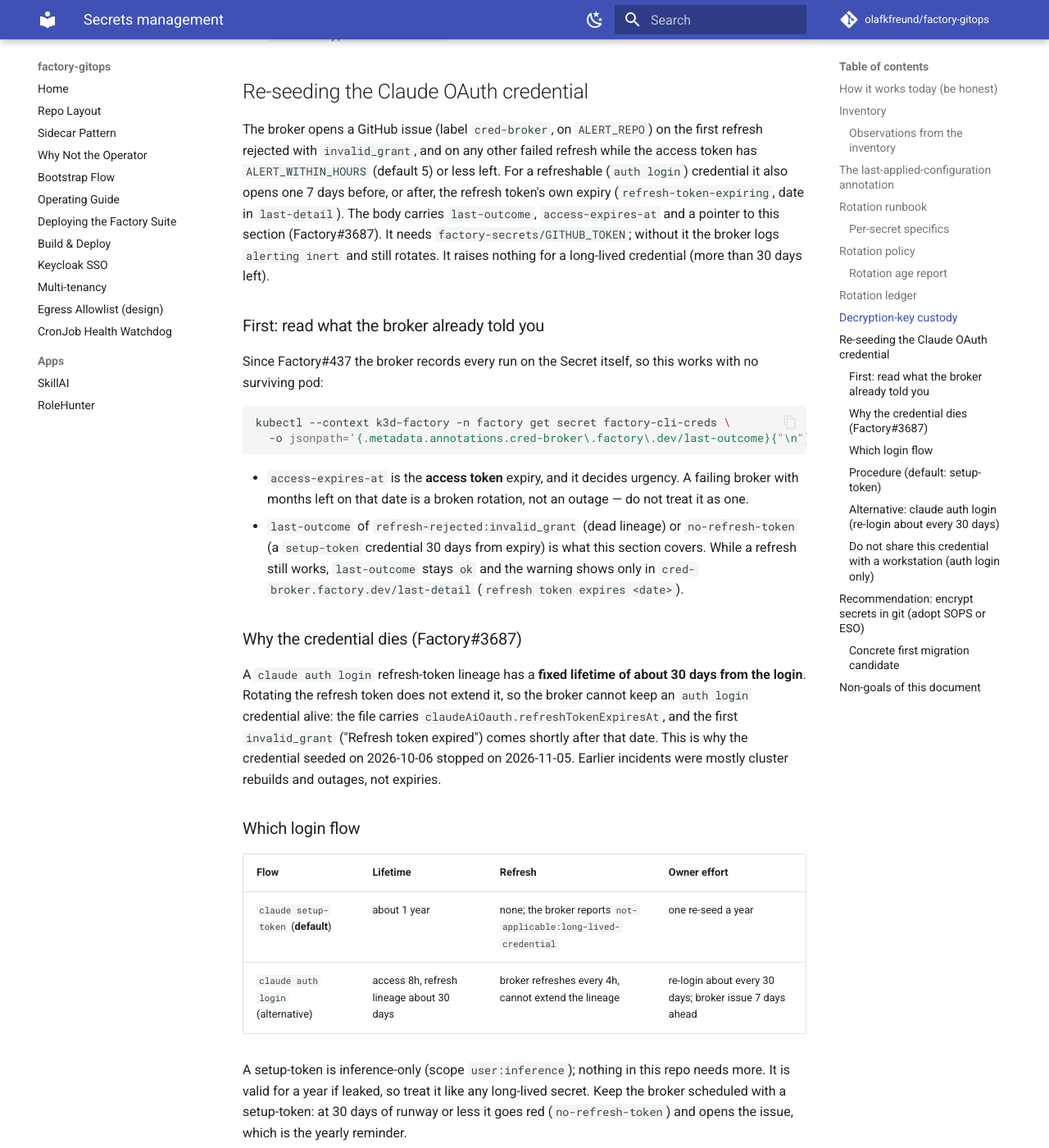
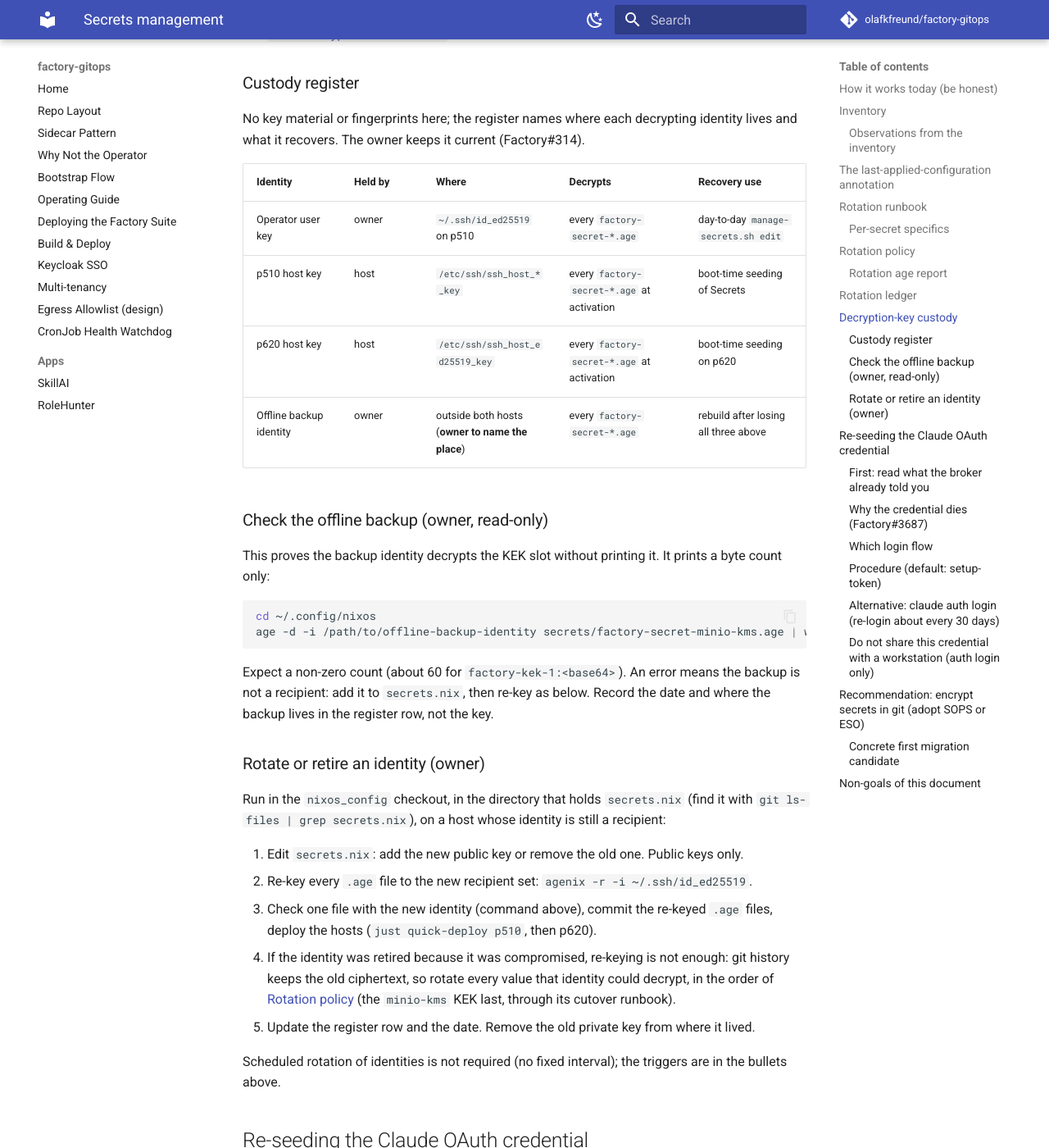
Before and after one commit to olafkfreund/factory-gitops, an MkDocs documentation site: the page built from docs/secrets-management.md, in a window 1280 px wide and 1400 px high, scrolled down 10889 px. Shown: the whole window at 82% size. Built offline with MkDocs 1.6.1 and Material for MkDocs 9.7.7, drawn with Linux system fonts in a browser that asks for light colours; comment, search, counter and statistics services are not loaded.

Commit message:
feat(encryption): SSE-S3 audit script, custody register, KES decision, LUKS host fix (Factory#314) (#346)
* feat(encryption): SSE-S3 audit script, key custody register, KES decision, LUKS host fix (Factory#314)

Plan step 1-3 of Factory 2026-11-16-314-encryption-custody-sse-audit. Docs and an offline stdin-only script; no cluster change.

Co-Authored-By: Claude Opus 5.5 <noreply@anthropic.com>
Claude-Session: https://claude.ai/code/session_01WtDyDqabJ8SR4gD3ubwYx1

* docs(encryption): fail the SSE audit loop on any bucket, correct version export wording (Factory#314)

Co-Authored-By: Claude Opus 5.5 <noreply@anthropic.com>
Claude-Session: https://claude.ai/code/session_01WtDyDqabJ8SR4gD3ubwYx1

---------

Co-authored-by: Claude Opus 5.5 <noreply@anthropic.com>

````diff
--- a/docs/encryption-at-rest.md
+++ b/docs/encryption-at-rest.md
@@ -21,7 +21,7 @@ re-verify, with its own date.
 | Node disk | No LUKS. | Record: owner host check 2026-10-24 (p620, `/mnt/code/k3d/storage` on `/dev/sdb1` ext4). |
 | Application-level keys | `KMS_FERNET_KEY` (aifactory), `CFACTORY_CREDENTIAL_KEY` (cfactory) documented; not checked live. | Repo: rotation policy in `docs/secrets-management.md`. |
 | FIPS 140 | Nothing asserted. Owner decision. | Record: Factory#314 scopes it to FedRAMP. |
-| KES / external KMS | Not deployed. MinIO uses its built-in static single-key mode. | Repo: MinIO manifest. |
+| KES / external KMS | Not deployed; decision to stay on the static key recorded 2026-11-16. | Repo: MinIO manifest; decision record below. |
 
 **Limit.** While etcd and the disk are unencrypted, the KEK is on the same
 host as the ciphertext. SSE protects a copied bucket or PVC blob, not a seized
@@ -51,12 +51,25 @@ kubectl get node -o jsonpath='{.items[*].metadata.annotations.k3s\.io/node-args}
   record (see "KEK compromise" below).
 - Confirm an offline backup of a decrypting agenix identity.
 - Confirm which host runs the secret bootstrap.
-- Check existing objects: a full enumeration with
-  `mc stat --versions --recursive --json` over each bucket, delete markers
-  excluded. Every entry must show SSE-S3.
+- Check existing objects with `scripts/minio-sse-audit.py`, once per bucket.
+  It only reads stdin, skips delete markers and fails closed (exit 1 for any
+  object that is not SSE-S3, exit 2 for empty, truncated or errored input).
+  The `mc` JSON shape is UNPROVEN until the first real run; if the script
+  reports every object as not encrypted, look at one raw line before believing it.
+
+  ```bash
+  set -o pipefail; rc=0
+  for b in factory-artifacts factory-backups factory-evidence; do
+    mc stat --versions --recursive --json "fac/$b" | python3 scripts/minio-sse-audit.py --bucket "$b" || rc=1
+  done
+  echo "audit rc=$rc"   # 0 only if all three buckets passed
+  ```
+
+  Objects written before SSE was on stay plaintext until rewritten. Rewriting is
+  a data operation of the same class as the KEK drill: the owner decides.
 - Decide on the Redis and Keycloak volumes (risk acceptance or node LUKS).
 - Decide on FIPS 140 scope.
-- Decide on KES.
+- Revisit KES when a trigger in the decision record holds.
 
 ## Threat model
 
@@ -216,12 +229,18 @@ each check and its result, time taken, deviations, and open limitations.
 
 This section keeps UNTESTED in its title until a drill record is linked here.
 
-#### Beyond the built-in KMS
+#### KES versus the static key (decision record, 2026-11-16)
 
-If the KEK inventory ever needs to grow (multiple named keys, automatic
-rotation), that is the point to graduate from the built-in KMS to a real KES +
-KMS backend. KES is not deployed; tracked as future work, not needed for the
-current gap.
+Decision: stay on the built-in static key (`MINIO_KMS_SECRET_KEY`); do not deploy KES yet.
+
+| | Static key (now) | KES + KMS backend |
+|---|---|---|
+| Key rotation | none scheduled; compromise cutover only (runbook above) | named keys, scheduled rotation |
+| Root of trust | one KEK Secret, agenix copy | a KMS backend (Vault, cloud KMS) with its own custody |
+| Moving parts | none | KES server, mTLS identity, the KMS, their upgrades and backups |
+| Failure mode | lose the KEK, lose the objects | lose KES or the KMS, lose the objects |
+
+Reasons: single node, one KEK, no requirement yet for scheduled KEK rotation. On one host KES adds a second service and a second key to lose without moving the root of trust off the machine. Revisit when any of these holds: a framework requires scheduled data-key rotation, a second named key is needed (per-tenant buckets), the cluster leaves a single node, or a KMS the owner already runs is available. Needs from the owner at that point: the KMS endpoint and credentials. The cutover from static key to KES is the same fresh-volume procedure as the KEK compromise runbook.
 
 ### Verifying it is on
 
@@ -335,18 +354,15 @@ Encrypt the filesystem that backs the k3s `local-path` provisioner
 (the local-path storage directory: `/mnt/code/k3d/storage` on p620 per the
 2026-10-24 host check).
 
-1. **Confirm which host runs the cluster and the secret bootstrap.** The
-   storage was found on p620 on 2026-10-24; the commands below were written
-   for p510. Adjust host names before running anything.
+1. **Host.** The storage was found on p620 on 2026-10-24 (`/mnt/code/k3d/storage` on `/dev/sdb1` ext4). Run the commands below on p620, and confirm first:
+   `findmnt -T /mnt/code/k3d/storage` and `lsblk -f`. The secret bootstrap host is still an open owner check.
 
-2. **Back up everything first.** Trigger a fresh Postgres backup
-   (`apps/backups`) and confirm the object is in `factory-backups`, then copy it
-   off-cluster. PVC data is destroyed by this procedure.
+2. **Back up everything first, and verify the copy.** Trigger a fresh Postgres backup (`apps/backups`), then copy off-cluster every object **and version** of `factory-artifacts`, `factory-backups` and `factory-evidence` (current objects: `mc mirror --preserve`; versions: use the per-bucket export from `python3 scripts/minio-kek-drill.py --step 3`, whose version flags are UNPROVEN, since `mc cp` has `--version-id` only and `mirror` copies current objects) and the Postgres backup, plus the LUKS passphrase or key file in agenix. Verify with checksums of every exported version (`mc diff` covers current objects only) before step 3. Do not proceed on an unverified copy: PVC data is destroyed by this procedure, and an empty `factory-evidence` is not acceptable for audit. Restore the `minio-kms` KEK from agenix first, or the copied objects cannot be read.
 
 3. Drain the workloads:
 
    ```bash
-   ssh p510
+   ssh p620
    sudo systemctl stop k3d-cluster-bootstrap   # or: kubectl -n factory scale deploy,statefulset --all --replicas=0
    ```
 
@@ -364,7 +380,7 @@ Encrypt the filesystem that backs the k3s `local-path` provisioner
    imperatively long-term): add the device to
    `boot.initrd.luks.devices."factory-data"` (or `environment.etc.crypttab`) with
    a key file under agenix, and a `fileSystems."/mnt/code/k3d/storage"` entry
-   depending on the mapper device. Deploy with `just quick-deploy p510`.
+   depending on the mapper device. Deploy with `just quick-deploy p620`.
 
 6. Restore data: bring the cluster back up
    (`sudo systemctl start k3d-cluster-bootstrap`), let ArgoCD re-sync the
--- a/docs/secrets-management.md
+++ b/docs/secrets-management.md
@@ -321,6 +321,40 @@ or fingerprints belong in this repo.
 - **MinIO KEK (`minio-kms`):** for object-encryption KEK custody and limits, see
   [`docs/encryption-at-rest.md`](encryption-at-rest.md#key-custody-the-kek).
 
+### Custody register
+
+No key material or fingerprints here; the register names where each decrypting identity lives and what it recovers. The owner keeps it current (Factory#314).
+
+| Identity | Held by | Where | Decrypts | Recovery use |
+|---|---|---|---|---|
+| Operator user key | owner | `~/.ssh/id_ed25519` on p510 | every `factory-secret-*.age` | day-to-day `manage-secrets.sh edit` |
+| p510 host key | host | `/etc/ssh/ssh_host_*_key` | every `factory-secret-*.age` at activation | boot-time seeding of Secrets |
+| p620 host key | host | `/etc/ssh/ssh_host_ed25519_key` | every `factory-secret-*.age` at activation | boot-time seeding on p620 |
+| Offline backup identity | owner | outside both hosts (**owner to name the place**) | every `factory-secret-*.age` | rebuild after losing all three above |
+
+### Check the offline backup (owner, read-only)
+
+This proves the backup identity decrypts the KEK slot without printing it. It prints a byte count only:
+
+```bash
+cd ~/.config/nixos
+age -d -i /path/to/offline-backup-identity secrets/factory-secret-minio-kms.age | wc -c
+```
+
+Expect a non-zero count (about 60 for `factory-kek-1:<base64>`). An error means the backup is not a recipient: add it to `secrets.nix`, then re-key as below. Record the date and where the backup lives in the register row, not the key.
+
+### Rotate or retire an identity (owner)
+
+Run in the `nixos_config` checkout, in the directory that holds `secrets.nix` (find it with `git ls-files | grep secrets.nix`), on a host whose identity is still a recipient:
+
+1. Edit `secrets.nix`: add the new public key or remove the old one. Public keys only.
+2. Re-key every `.age` file to the new recipient set: `agenix -r -i ~/.ssh/id_ed25519`.
+3. Check one file with the new identity (command above), commit the re-keyed `.age` files, deploy the hosts (`just quick-deploy p510`, then p620).
+4. If the identity was retired because it was compromised, re-keying is not enough: git history keeps the old ciphertext, so rotate every value that identity could decrypt, in the order of [Rotation policy](#rotation-policy) (the `minio-kms` KEK last, through its cutover runbook).
+5. Update the register row and the date. Remove the old private key from where it lived.
+
+Scheduled rotation of identities is not required (no fixed interval); the triggers are in the bullets above.
+
 ## Re-seeding the Claude OAuth credential
 
 The broker opens a GitHub issue (label `cred-broker`, on `ALERT_REPO`) on the first
````
Also changed, not shown: 2 other files.
